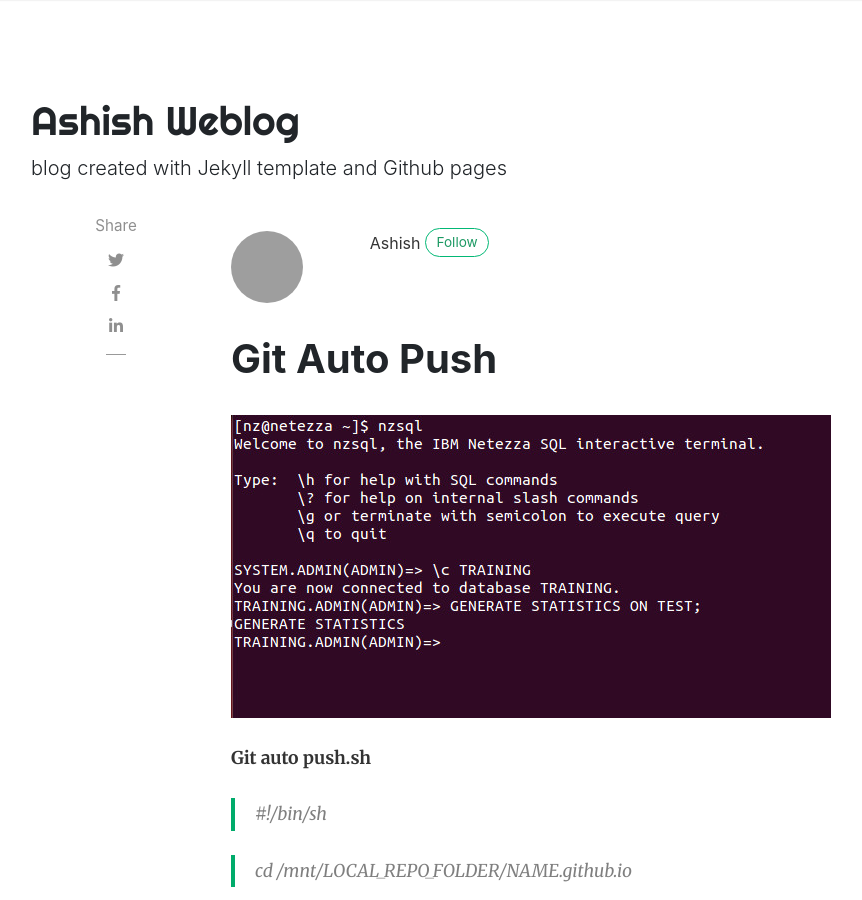
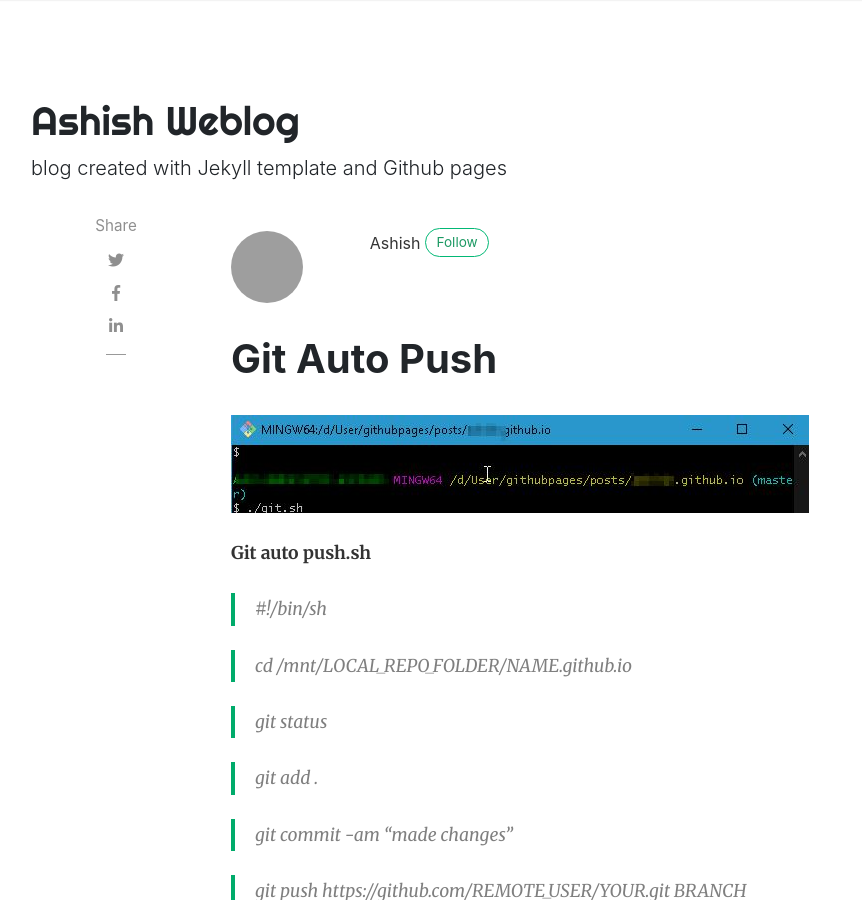
Before and after one commit to ashish-choudhari/weblog, a Jekyll site: the page built from _posts/2022-03-09-git-auto-push.md, in a window 1280 px wide and 900 px high. Shown: the whole window, without its empty margins (54-916 px from the left). Built offline with Jekyll 4.4.1, drawn with Linux system fonts in a browser that asks for light colours; nearby versions of some CDN libraries; comment, search, counter and statistics services are not loaded; grey boxes are pictures that could not be loaded.

Commit message:
made changes

```diff
--- a/_posts/2022-03-09-git-auto-push.md
+++ b/_posts/2022-03-09-git-auto-push.md
@@ -3,7 +3,7 @@
 title:  "Git Auto Push"
 author: Ashish
 categories: [ git, bash ]
-image: assets/images/4.jpg
+image: assets/images/18.jpg
 ---
 
 **Git auto push.sh**
```
Also changed, not shown: assets/images/18.jpg (added).
